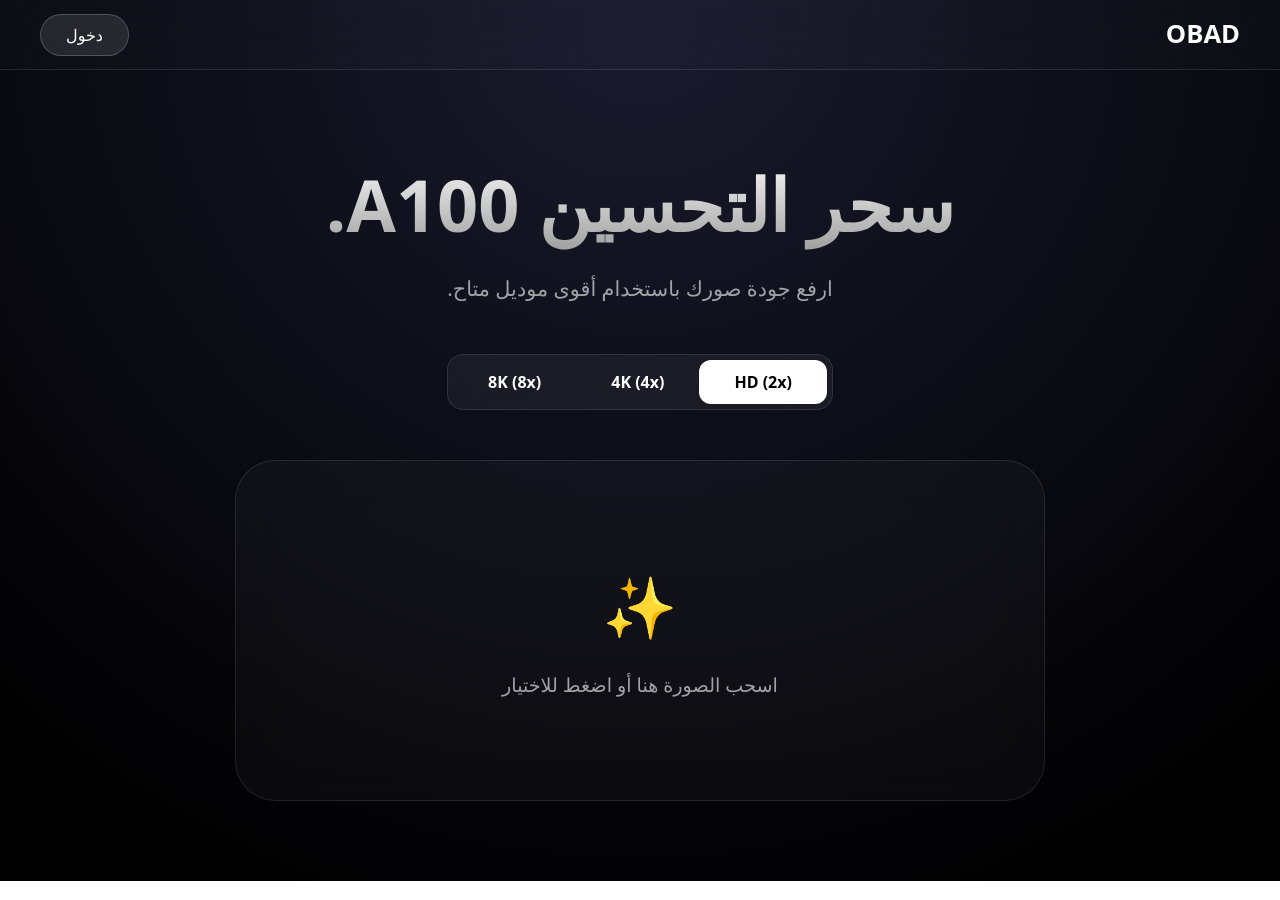
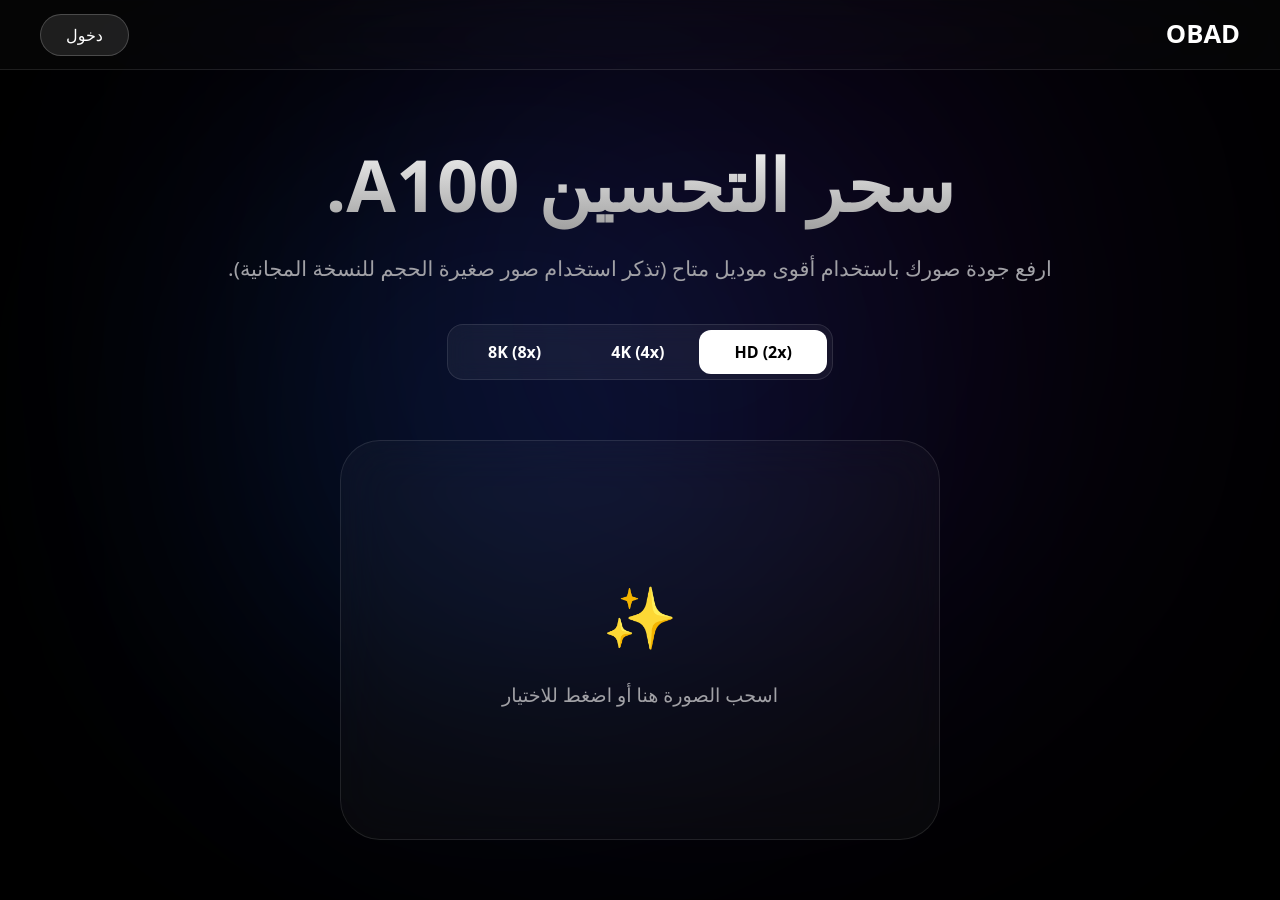
Before and after one commit to redts7x-dotcom/ai-upscaler, a Next.js app: page / in a window 1280 px wide. Built offline with nearby package versions, Linux system fonts and the light colour scheme; no server answers.

Commit message:
Update page.js

```diff
--- a/app/page.js
+++ b/app/page.js
@@ -1,25 +1,59 @@
 "use client";
-import React, { useState } from 'react';
+import React, { useState, useEffect } from 'react';
 import { useDropzone } from 'react-dropzone';
 import { motion, AnimatePresence } from 'framer-motion';
 import { SignedIn, SignedOut, SignInButton, UserButton } from "@clerk/nextjs";
 
 export default function Home() {
   const [file, setFile] = useState(null);
+  const [previewUrl, setPreviewUrl] = useState(null); // حالة جديدة لمعاينة الصورة
   const [result, setResult] = useState(null);
   const [loading, setLoading] = useState(false);
+  const [downloading, setDownloading] = useState(false); // حالة لزر التحميل
   const [scale, setScale] = useState(2);
+
+  // --- إدارة معاينة الصورة ---
+  useEffect(() => {
+    if (!file) {
+      setPreviewUrl(null);
+      return;
+    }
+    // إنشاء رابط مؤقت للصورة المختارة لعرضها
+    const objectUrl = URL.createObjectURL(file);
+    setPreviewUrl(objectUrl);
+    // تنظيف الرابط عند تغيير الصورة لتجنب امتلاء الذاكرة
+    return () => URL.revokeObjectURL(objectUrl);
+  }, [file]);
+
+  // --- دالة التحميل المباشر (بضغطة زر) ---
+  const forceDownload = async (url) => {
+    setDownloading(true);
+    try {
+      const response = await fetch(url);
+      const blob = await response.blob();
+      const blobUrl = window.URL.createObjectURL(blob);
+      const link = document.createElement('a');
+      link.href = blobUrl;
+      // اسم افتراضي للملف المحمل
+      link.download = `OBAD-Enhanced-${Date.now()}.png`;
+      document.body.appendChild(link);
+      link.click();
+      document.body.removeChild(link);
+      window.URL.revokeObjectURL(blobUrl);
+    } catch (e) {
+      alert("حدث خطأ أثناء محاولة التحميل");
+    } finally {
+      setDownloading(false);
+    }
+  };
 
   const handleUpscale = async () => {
     if (!file) return;
-
-    // --- فحص حجم الملف (الحل لمشكلة الـ Token R) ---
-    // Vercel يرفض الملفات أكبر من 4.5 ميجابايت تقريباً
+    // فحص الحجم مرة أخرى للتذكير
     if (file.size > 4.5 * 1024 * 1024) {
-      alert("⚠️ عذراً، حجم الصورة كبير جداً!\nاستضافة Vercel المجانية تقبل صوراً أقل من 4.5 ميجابايت.\n\nالحل: جرب صورة أصغر قليلاً وستعمل فوراً.");
+      alert("⚠️ حجم الصورة كبير جداً لاستضافة Vercel المجانية. يرجى اختيار صورة أقل من 4.5 ميجابايت.");
       return;
     }
-    // ------------------------------------------------
 
     setLoading(true); setResult(null);
     const formData = new FormData();
@@ -28,28 +62,18 @@
 
     try {
       const res = await fetch('/api/upscale', { method: 'POST', body: formData });
-
-      // نقرأ الرد كنص أولاً لنفهم الخطأ إذا لم يكن JSON
       const text = await res.text();
-
       try {
-        const data = JSON.parse(text); // محاولة قراءة البيانات
+        const data = JSON.parse(text);
         if (!res.ok) throw new Error(data.error || "رفض السيرفر الطلب");
         if (data.result) setResult(data.result);
         else throw new Error("لم تصل النتيجة");
       } catch (jsonError) {
-        // هذا يعني أن الخطأ هو (413 Payload Too Large) أو خطأ سيرفر آخر
-        console.error("Server Error:", text);
-        if (text.includes("Too Large")) {
-            throw new Error("حجم الملف تجاوز الحد المسموح في Vercel");
-        } else {
-            throw new Error("خطأ في الاتصال بالسيرفر (تفاصيل في الكونسول)");
+        console.error("Server Error Error:", text);
+        if (text.includes("Too Large")) throw new Error("حجم الملف تجاوز الحد المسموح");
+        else throw new Error("خطأ في الاتصال بالسيرفر");
       }
-      }
-
-    } catch (e) {
-      alert("تنبيه: " + e.message);
-    }
+    } catch (e) { alert("تنبيه: " + e.message); }
     finally { setLoading(false); }
   };
 
@@ -58,12 +82,45 @@
     accept: { 'image/*': [] }, multiple: false
   });
 
+  // أنماط الحركة للخلفية
+  const ambientVariant = {
+    moving: {
+      x: [0, 100, -100, 0],
+      y: [0, -100, 100, 0],
+      scale: [1, 1.2, 0.8, 1],
+      rotate: [0, 180, -180, 0],
+      transition: { duration: 20, repeat: Infinity, ease: "linear" }
+    },
+    stopped: { x: 0, y: 0, scale: 1, rotate: 0, transition: { duration: 2 } }
+  };
+
   return (
     <main dir="rtl" style={{
-      minHeight: '100vh', backgroundColor: '#000', color: '#fff',
-      backgroundImage: 'radial-gradient(circle at 50% 0%, #1a1a2e 0%, #000 90%)',
+      minHeight: '100vh', backgroundColor: '#000', color: '#fff', position: 'relative', overflow: 'hidden',
       fontFamily: 'system-ui, sans-serif'
     }}>
+
+      {/* --- خلفية الإضاءة المتحركة (Ambient Background) --- */}
+      <div style={{ position: 'fixed', top: 0, left: 0, width: '100%', height: '100%', zIndex: 0, pointerEvents: 'none' }}>
+        {/* كرة ضوء زرقاء */}
+        <motion.div
+          variants={ambientVariant}
+          animate={loading ? "moving" : "stopped"}
+          style={{
+            position: 'absolute', top: '20%', left: '20%', width: '40vw', height: '40vw',
+            backgroundColor: 'rgba(0, 123, 255, 0.3)', filter: 'blur(150px)', borderRadius: '50%', opacity: 0.6
+        }} />
+        {/* كرة ضوء بنفسجية */}
+        <motion.div
+          variants={ambientVariant}
+          animate={loading ? "moving" : "stopped"}
+          style={{
+            position: 'absolute', bottom: '20%', right: '20%', width: '50vw', height: '50vw',
+            backgroundColor: 'rgba(120, 50, 255, 0.3)', filter: 'blur(180px)', borderRadius: '50%', opacity: 0.5
+        }} />
+      </div>
+
+      {/* Navbar الزجاجي */}
       <nav style={{
         display: 'flex', justifyContent: 'space-between', padding: '0 40px', height: '70px', alignItems: 'center',
         backdropFilter: 'blur(30px)', backgroundColor: 'rgba(255,255,255,0.02)',
@@ -76,36 +133,87 @@
         </div>
       </nav>
 
-      <div style={{ maxWidth: '850px', margin: '0 auto', padding: '80px 20px', textAlign: 'center' }}>
+      <div style={{ position: 'relative', zIndex: 10, maxWidth: '1200px', margin: '0 auto', padding: '60px 20px', textAlign: 'center' }}>
         <h1 style={{ fontSize: '4.5rem', fontWeight: '900', marginBottom: '15px', background: 'linear-gradient(to bottom, #fff, #999)', WebkitBackgroundClip: 'text', WebkitTextFillColor: 'transparent' }}>سحر التحسين A100.</h1>
-        <p style={{ color: '#a1a1a6', fontSize: '1.3rem', marginBottom: '50px' }}>ارفع جودة صورك باستخدام أقوى موديل متاح.</p>
+        <p style={{ color: '#a1a1a6', fontSize: '1.3rem', marginBottom: '40px' }}>ارفع جودة صورك باستخدام أقوى موديل متاح (تذكر استخدام صور صغيرة الحجم للنسخة المجانية).</p>
 
-        <div style={{ display: 'inline-flex', background: 'rgba(255,255,255,0.05)', padding: '5px', borderRadius: '16px', marginBottom: '50px', border: '1px solid rgba(255,255,255,0.1)', backdropFilter: 'blur(10px)' }}>
+        {/* أزرار الجودة */}
+        <div style={{ display: 'inline-flex', background: 'rgba(255,255,255,0.05)', padding: '5px', borderRadius: '16px', marginBottom: '40px', border: '1px solid rgba(255,255,255,0.1)', backdropFilter: 'blur(10px)' }}>
           {[ {l:'HD (2x)', v:2}, {l:'4K (4x)', v:4}, {l:'8K (8x)', v:8} ].map(q => (
             <button key={q.v} onClick={() => setScale(q.v)} style={{ padding: '10px 35px', borderRadius: '12px', border: 'none', color: scale === q.v ? '#000' : '#fff', background: scale === q.v ? '#fff' : 'transparent', cursor: 'pointer', fontWeight: '700', transition: '0.4s' }}>{q.l}</button>
           ))}
         </div>
 
-        <div {...getRootProps()} style={{ border: `1px solid ${isDragActive ? '#fff' : 'rgba(255,255,255,0.1)'}`, padding: '100px 40px', borderRadius: '40px', backgroundColor: 'rgba(255,255,255,0.03)', backdropFilter: 'blur(25px)', cursor: 'pointer' }}>
+        {/* --- حاوية المحتوى الرئيسية (جنباً إلى جنب) --- */}
+        <div style={{
+          display: 'flex',
+          flexWrap: 'wrap', // للعمل على الجوال
+          justifyContent: 'center',
+          alignItems: 'start', // محاذاة للأعلى
+          gap: '30px',
+          marginTop: '20px'
+        }}>
+
+          {/* --- القسم الأيمن: صندوق الإدخال والزر --- */}
+          <div style={{ flex: '1 1 500px', maxWidth: '600px' }}>
+            <div {...getRootProps()} style={{
+              border: `1px solid ${isDragActive ? '#fff' : 'rgba(255,255,255,0.1)'}`,
+              borderRadius: '40px', backgroundColor: 'rgba(255,255,255,0.03)',
+              backdropFilter: 'blur(25px)', cursor: 'pointer',
+              height: '400px', // ارتفاع ثابت للصندوق
+              display: 'flex', flexDirection: 'column', justifyContent: 'center', alignItems: 'center',
+              overflow: 'hidden', position: 'relative'
+            }}>
               <input {...getInputProps()} />
+              {previewUrl ? (
+                // عرض الصورة المختارة داخل الصندوق
+                <img src={previewUrl} alt="Preview" style={{ width: '100%', height: '100%', objectFit: 'contain', padding: '20px' }} />
+              ) : (
+                // عرض الأيقونة والنص إذا لم يتم اختيار صورة
+                <>
                   <div style={{ fontSize: '60px', marginBottom: '20px' }}>✨</div>
-          <p style={{ fontSize: '1.2rem', color: file ? '#fff' : '#a1a1a6' }}>{file ? `جاهز: ${file.name}` : "اسحب الصورة هنا أو اضغط للاختيار"}</p>
+                  <p style={{ fontSize: '1.2rem', color: '#a1a1a6' }}>اسحب الصورة هنا أو اضغط للاختيار</p>
+                </>
+              )}
             </div>
 
             {file && !loading && !result && (
-          <button onClick={handleUpscale} style={{ marginTop: '40px', backgroundColor: '#fff', color: '#000', padding: '18px 60px', borderRadius: '40px', border: 'none', cursor: 'pointer', fontWeight: '800', fontSize: '1.1rem' }}>ابدأ التحسين الآن</button>
+              <button onClick={handleUpscale} style={{ marginTop: '30px', width: '100%', backgroundColor: '#fff', color: '#000', padding: '18px 0', borderRadius: '40px', border: 'none', cursor: 'pointer', fontWeight: '800', fontSize: '1.1rem' }}>بدأ التحسين الآن</button>
             )}
+            {loading && <p style={{ marginTop: '30px', color: '#fff', fontSize: '1.1rem' }}>جاري المعالجة والإضاءة تتحرك... ⏳</p>}
+          </div>
 
-        {loading && <p style={{ marginTop: '40px', color: '#fff', fontSize: '1.1rem' }}>جاري المعالجة بواسطة A100... (الصور الكبيرة تأخذ وقتاً) ⏳</p>}
-
+          {/* --- القسم الأيسر: النتيجة (يظهر بجانب الإدخال) --- */}
           <AnimatePresence>
             {result && (
-            <motion.div initial={{ opacity: 0, y: 30 }} animate={{ opacity: 1, y: 0 }} style={{ marginTop: '60px', background: 'rgba(255,255,255,0.03)', padding: '30px', borderRadius: '40px', border: '1px solid rgba(255,255,255,0.1)', backdropFilter: 'blur(20px)' }}>
-              <img src={result} style={{ width: '100%', borderRadius: '25px', marginBottom: '25px' }} alt="Result" />
-              <a href={result} download style={{ display: 'inline-block', backgroundColor: '#2997ff', color: '#fff', padding: '12px 40px', borderRadius: '30px', textDecoration: 'none', fontWeight: '700' }}>تحميل النتيجة النهائية</a>
+              <motion.div
+                initial={{ opacity: 0, x: -50 }} animate={{ opacity: 1, x: 0 }} transition={{ type: "spring", stiffness: 100 }}
+                style={{ flex: '1 1 500px', maxWidth: '600px' }}
+              >
+                <div style={{
+                  background: 'rgba(255,255,255,0.03)', padding: '20px',
+                  borderRadius: '40px', border: '1px solid rgba(255,255,255,0.1)',
+                  backdropFilter: 'blur(20px)', height: '400px', display: 'flex', alignItems: 'center', justifyContent: 'center'
+                }}>
+                  <img src={result} style={{ maxWidth: '100%', maxHeight: '100%', borderRadius: '25px', objectFit: 'contain' }} alt="Result" />
+                </div>
+                {/* زر التحميل الجديد */}
+                <button
+                  onClick={() => forceDownload(result)}
+                  disabled={downloading}
+                  style={{
+                    marginTop: '30px', width: '100%', backgroundColor: '#2997ff', color: '#fff',
+                    padding: '18px 0', borderRadius: '40px', border: 'none',
+                    cursor: downloading ? 'not-allowed' : 'pointer', fontWeight: '800', fontSize: '1.1rem',
+                    opacity: downloading ? 0.7 : 1
+                  }}>
+                  {downloading ? 'جاري التحميل...' : 'تحميل النتيجة النهائية'}
+                </button>
               </motion.div>
             )}
           </AnimatePresence>
+
+        </div> {/* نهاية حاوية المحتوى */}
       </div>
     </main>
   );
```
Lines whose indentation alone changed are shown as unchanged.
